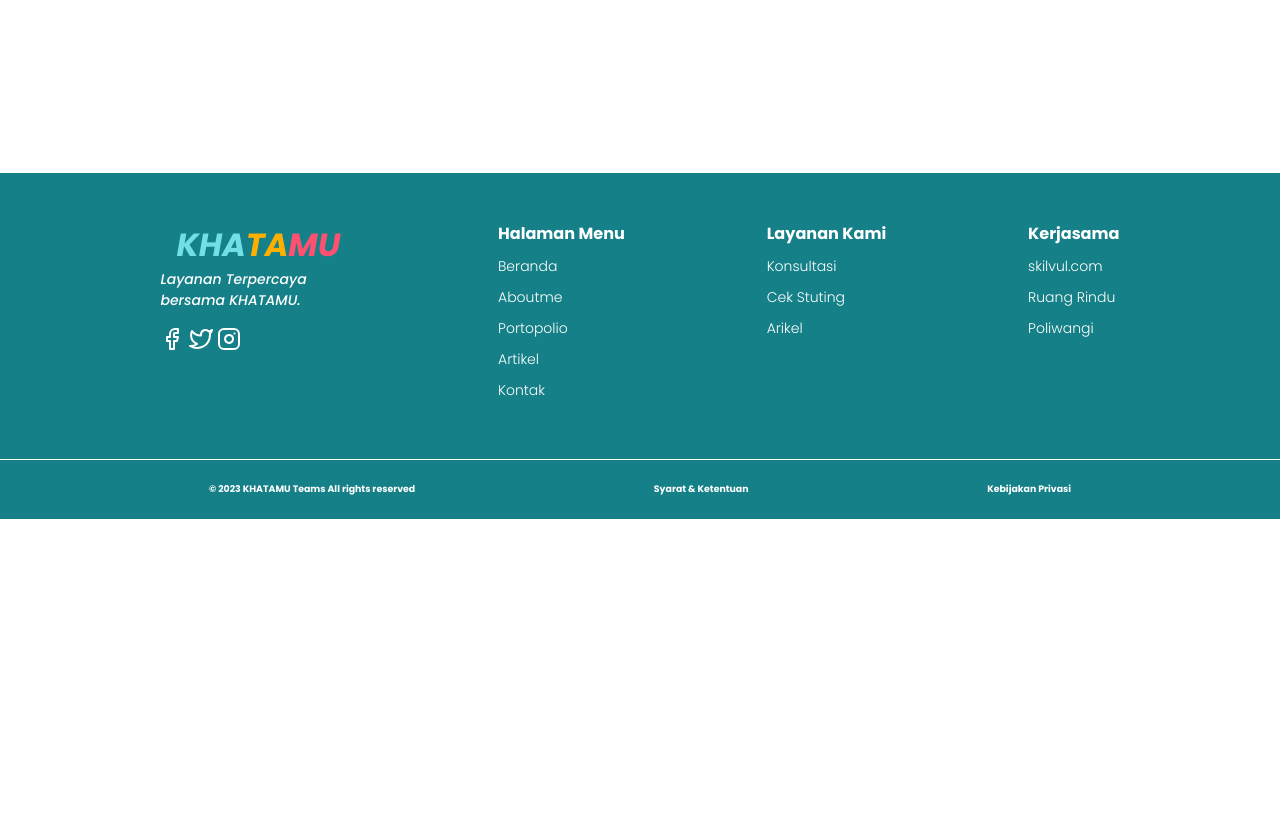
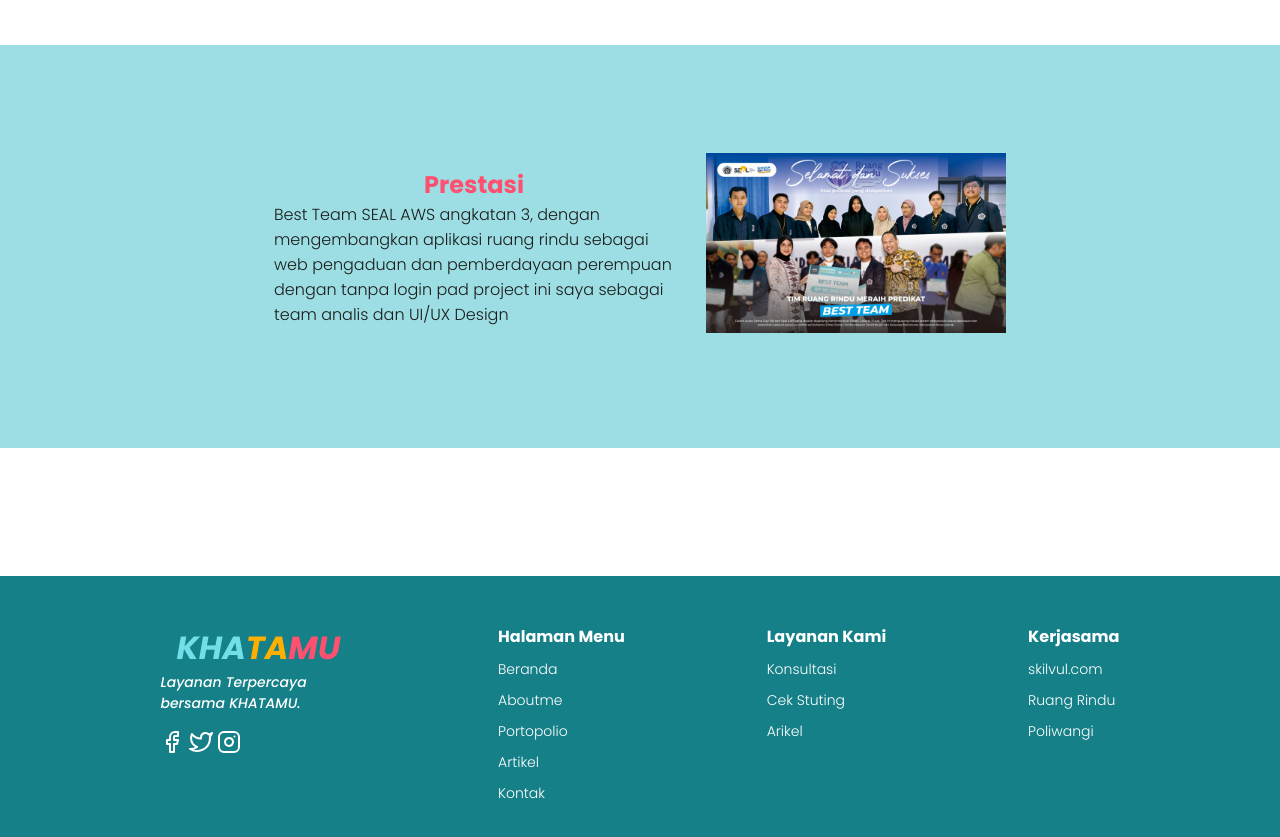
Before and after one commit to Kharismatara/Technical-Project-Assignment-TPA-1---Personal-Website, a plain HTML site: page tentangkami.html in a window 1280 px wide. Shown: the part 1286-2123 px from the top of the page. Before the commit the page ends 1805 px from the top, so only its background shows below. Drawn offline with nearby package versions, Linux system fonts and the light colour scheme.

Commit message:
prestasi

```diff
--- a/tentangkami.html
+++ b/tentangkami.html
@@ -69,6 +69,16 @@
                 <p>Saya mempuyai keterampilan sebagai UI/UX Design dan saya juga mempelajari html, css ,js, boostrap ,bahasa java, flutter, laravel, php, tailwind dan akan memperlajari react.js </p>
             </div>
         </div>
+        <div class="conaboutedukation ">
+            <div class="ketabout">
+                <h3>Prestasi</h3>
+                <p>Best Team SEAL AWS angkatan 3, dengan mengembangkan aplikasi ruang rindu sebagai web pengaduan dan pemberdayaan perempuan dengan tanpa login pad project ini saya sebagai team analis dan UI/UX Design
+                </p>
+            </div>
+            <div class="imgabout">
+                <img src="img/IMG-20230327-WA0012.jpg" alt="">
+            </div>
+        </div>
 
 
     </section>
```
Also changed, not shown: img/IMG-20230327-WA0012.jpg (added).
